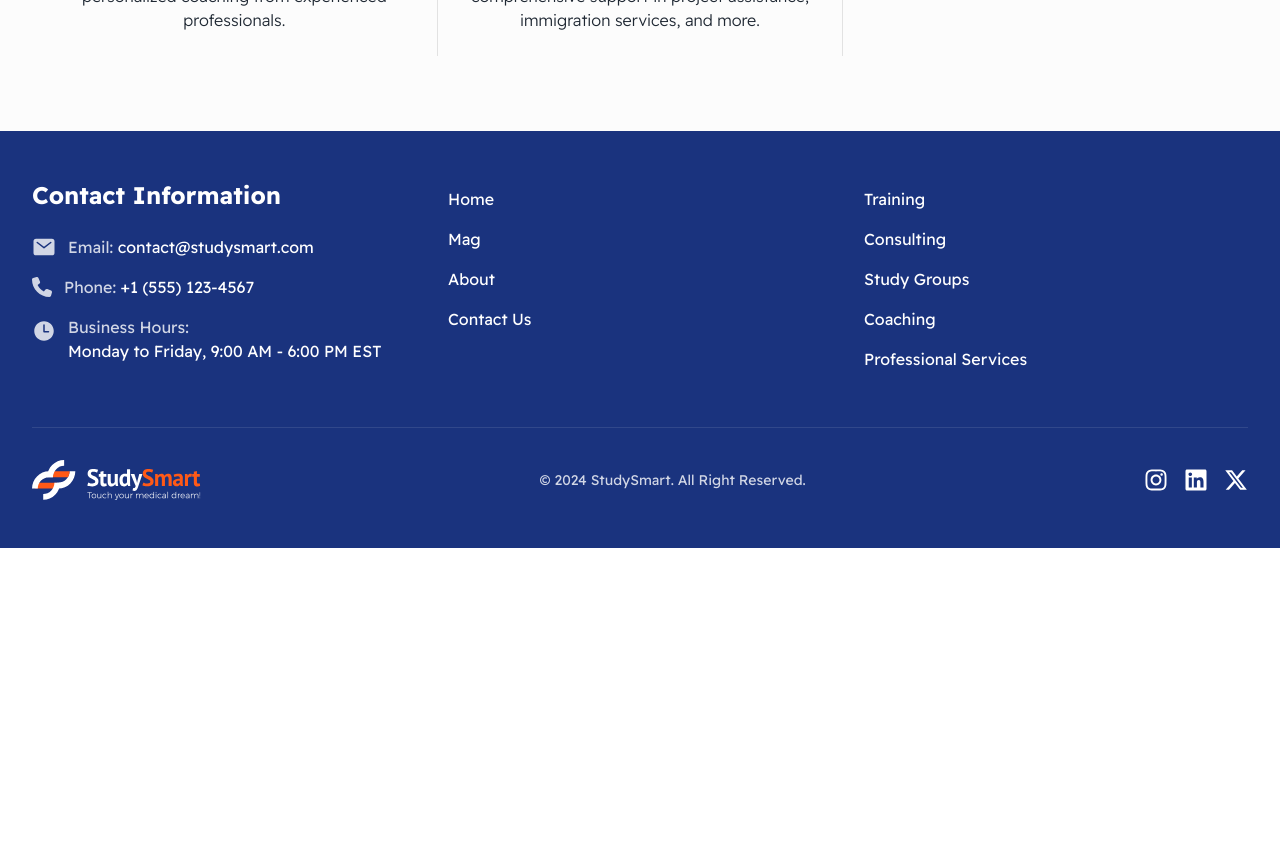
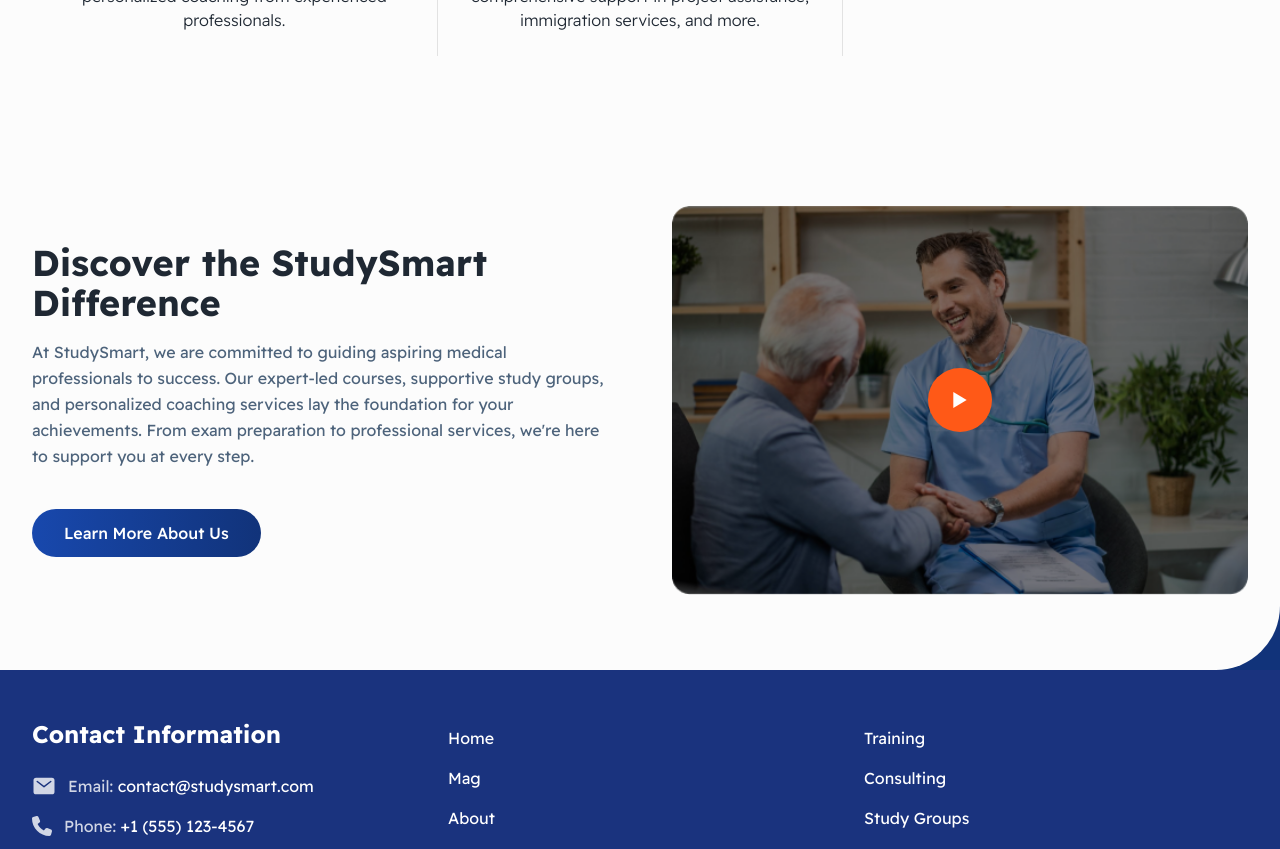
Before and after one commit to vikramkumartejani/Study-Smart, a Next.js app: page / in a window 1280 px wide. Shown: the part 1620-2469 px from the top of the page. Before the commit the page ends 2168 px from the top, so only its background shows below. Built offline with nearby package versions, Linux system fonts and the light colour scheme; a web font is replaced by a local one; what tailwindcss-rtl would draw is missing.

Commit message:
another section added

```diff
--- /dev/null
+++ b/app/components/Home/DiscoverSection.js
@@ -0,0 +1,50 @@
+"use client";
+import { BiPlay } from "react-icons/bi";
+
+export default function DiscoverSection() {
+  return (
+    <section className="bg-primary">
+      <div className="bg-[#FCFCFC] px-4 md:px-8 md:py-[75px] py-[36px] rounded-br-[64px]">
+        <div className="max-w-[1280px] mx-auto grid grid-cols-1 md:grid-cols-2 gap-8 md:gap-16 items-center">
+          {/* Left Column - Text Content */}
+          <div className="space-y-4">
+            <h2 className="text-3xl md:text-4xl font-bold text-dark">
+              Discover the StudySmart Difference
+            </h2>
+
+            <p className="text-middle leading-relaxed md:pb-[24px] pb-[10px]">
+              At StudySmart, we are committed to guiding aspiring medical
+              professionals to success. Our expert-led courses, supportive study
+              groups, and personalized coaching services lay the foundation for
+              your achievements. From exam preparation to professional services,
+              we're here to support you at every step.
+            </p>
+
+            <button
+              className="hover:shadow-lg text-white font-medium px-8 py-3 rounded-full transition-shadow duration-400"
+              style={{
+                background: "linear-gradient(90deg, #1848AD 0%, #11337A 100%)",
+              }}
+            >
+              Learn More About Us
+            </button>
+          </div>
+
+          {/* Right Column - Image with Play Button */}
+          <div className="relative rounded-[16px] overflow-hidden">
+            <img
+              src="/assets/discover-video-img.png"
+              alt="Medical consultation"
+              className="w-full h-auto rounded-[16px]"
+            />
+            <div className="absolute inset-0 flex items-center justify-center">
+              <div className="bg-[#FF5917] rounded-full p-4 cursor-pointer hover:bg-[#f4511e] transition-colors duration-200">
+                <BiPlay className="w-8 h-8 text-white" />
+              </div>
+            </div>
+          </div>
+        </div>
+      </div>
+    </section>
+  );
+}
--- a/app/components/Home/Services.js
+++ b/app/components/Home/Services.js
@@ -76,7 +76,7 @@ export default function Services() {
           ))}
 
           {/* Last Cell with More Icon */}
-          <div className="md:block hidden bg-[#FCFCFC] p-[24px] flex items-center justify-center">
+          <div className="md:flex hidden bg-[#FCFCFC] p-[24px] items-center justify-center">
             <FiMoreHorizontal className="w-[20px] min-w-[20px] h-[20px] text-light" />
           </div>
         </div>
--- a/app/page.js
+++ b/app/page.js
@@ -1,11 +1,13 @@
 import Services from "./components/Home/Services";
 import Hero from "./components/Home/Hero";
+import DiscoverSection from "./components/Home/DiscoverSection";
 
 export default function Home() {
   return (
     <div>
       <Hero />
       <Services />
+      <DiscoverSection />
     </div>
   );
 }
```
Also changed, not shown: public/assets/discover-video-img.png (added).
